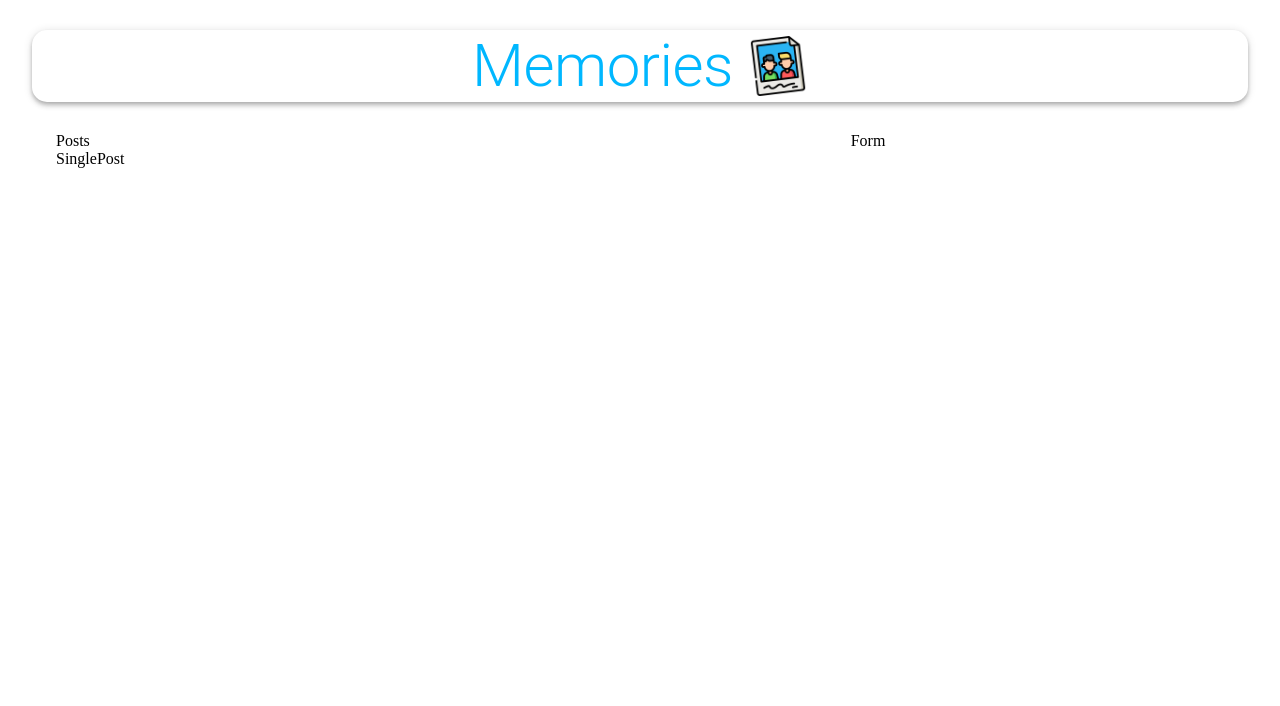
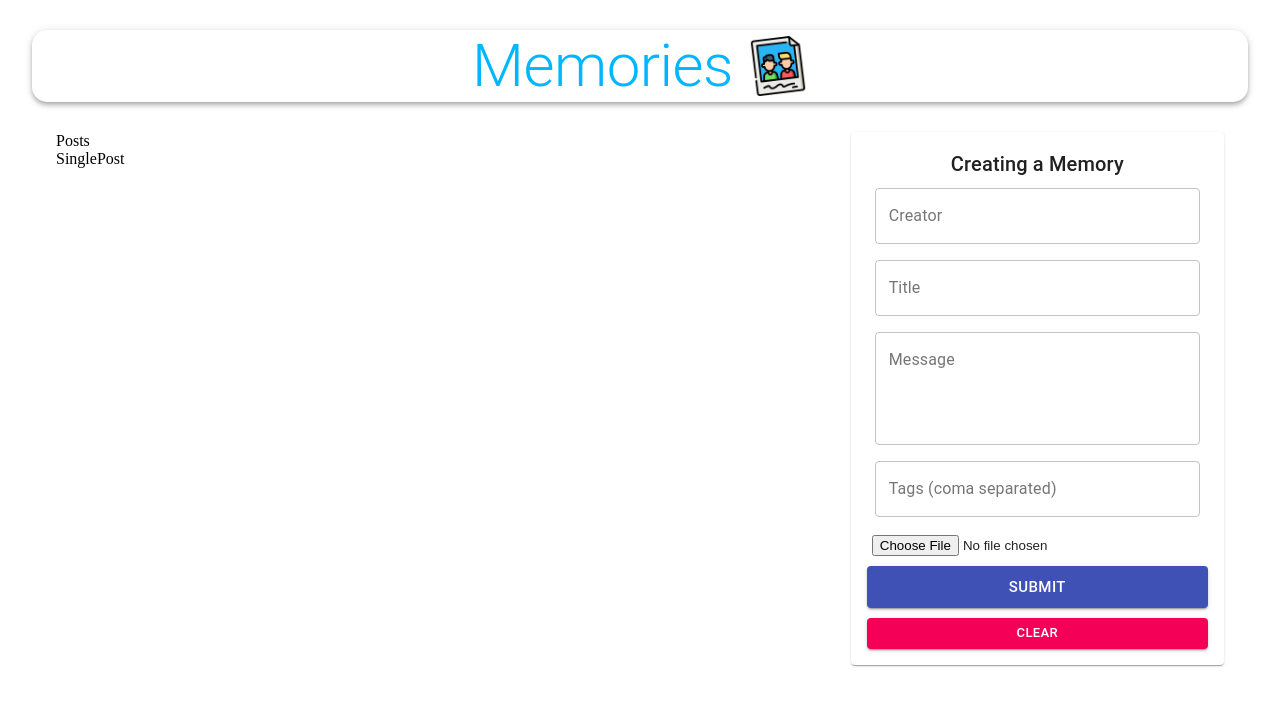
Before and after one commit to hrs070/memories-app, a React (Create React App) app in the folder client/: page / in a window 1280 px wide. Shown: the top 706 px of the page. Built offline with nearby package versions, Linux system fonts and the light colour scheme; no server answers.

Commit message:
Add Post Creation

```diff
--- a/client/src/api/api.js
+++ b/client/src/api/api.js
@@ -7,3 +7,4 @@
 // }
 
 export const fetchPosts = () => API.get('/posts');
+export const createPosts = (newPost) => API.post('/posts', newPost);
--- a/client/src/components/Form/Form.jsx
+++ b/client/src/components/Form/Form.jsx
@@ -1,14 +1,38 @@
-import React from 'react';
+import React, { useState } from 'react';
+import FileBase from 'react-file-base64';
 import { TextField, Button, Typography, Paper } from '@material-ui/core';
 import useStyles from './styles.js';
 
+import { useDispatch } from 'react-redux';
+import { createPosts } from '../../context/actions/postsAction.js';
 
 export default function Form() {
     const classes = useStyles();
+    const dispatch = useDispatch();
+    const [postData, setPostData] = useState({ creator: '', title: '', message: '', tags: '', selectedFile: '' });
+
+    const handleSubmit = (e) => {
+        e.preventDefault();
+        dispatch(createPosts(postData));
+    }
+    const clear = () => {
+
+    }
 
     return (
-        <div>
-            Form
-        </div>
+        <Paper className={classes.paper}>
+            <form autoComplete="off" noValidate className={`${classes.root} ${classes.form}`} onSubmit={handleSubmit}>
+                <Typography variant="h6">Creating a Memory</Typography>
+                <TextField name="creator" variant="outlined" label="Creator" fullWidth value={postData.creator} onChange={(e) => setPostData({ ...postData, creator: e.target.value })} />
+                <TextField name="title" variant="outlined" label="Title" fullWidth value={postData.title} onChange={(e) => setPostData({ ...postData, title: e.target.value })} />
+                <TextField name="message" variant="outlined" label="Message" fullWidth multiline rows={4} value={postData.message} onChange={(e) => setPostData({ ...postData, message: e.target.value })} />
+                <TextField name="tags" variant="outlined" label="Tags (coma separated)" fullWidth value={postData.tags} onChange={(e) => setPostData({ ...postData, tags: e.target.value.split(',') })} />
+                <div className={classes.fileInput}>
+                    <FileBase type="file" multiple={false} onDone={({ base64 }) => setPostData({ ...postData, selectedFile: base64 })} />
+                </div>
+                <Button className={classes.buttonSubmit} variant="contained" color="primary" size="large" type="submit" fullWidth>Submit</Button>
+                <Button variant="contained" color="secondary" size="small" onClick={clear} fullWidth>Clear</Button>
+            </form>
+        </Paper>
     )
 }
--- a/client/src/context/actions/postsAction.js
+++ b/client/src/context/actions/postsAction.js
@@ -3,9 +3,18 @@
 export const getPosts = () => async (dispatch) => {
     try {
         const { data } = await api.fetchPosts();
-
         dispatch({ type: 'FETCH_ALL', payload: data });
     } catch (error) {
         console.log(error.message);
     }
 };
+
+
+export const createPosts = (post) => async (dispatch) => {
+    try {
+        const { data } = await api.createPosts(post);
+        dispatch({ type: 'CREATE', payload: data })
+    } catch (error) {
+        console.log(error.message);
+    }
+}
--- a/client/src/context/reducers/postsReducer.js
+++ b/client/src/context/reducers/postsReducer.js
@@ -3,7 +3,7 @@
         case 'FETCH_ALL':
             return action.payload;
         case 'CREATE':
-            return posts;
+            return [...posts, action.payload];
         default:
             return posts;
     }
```
